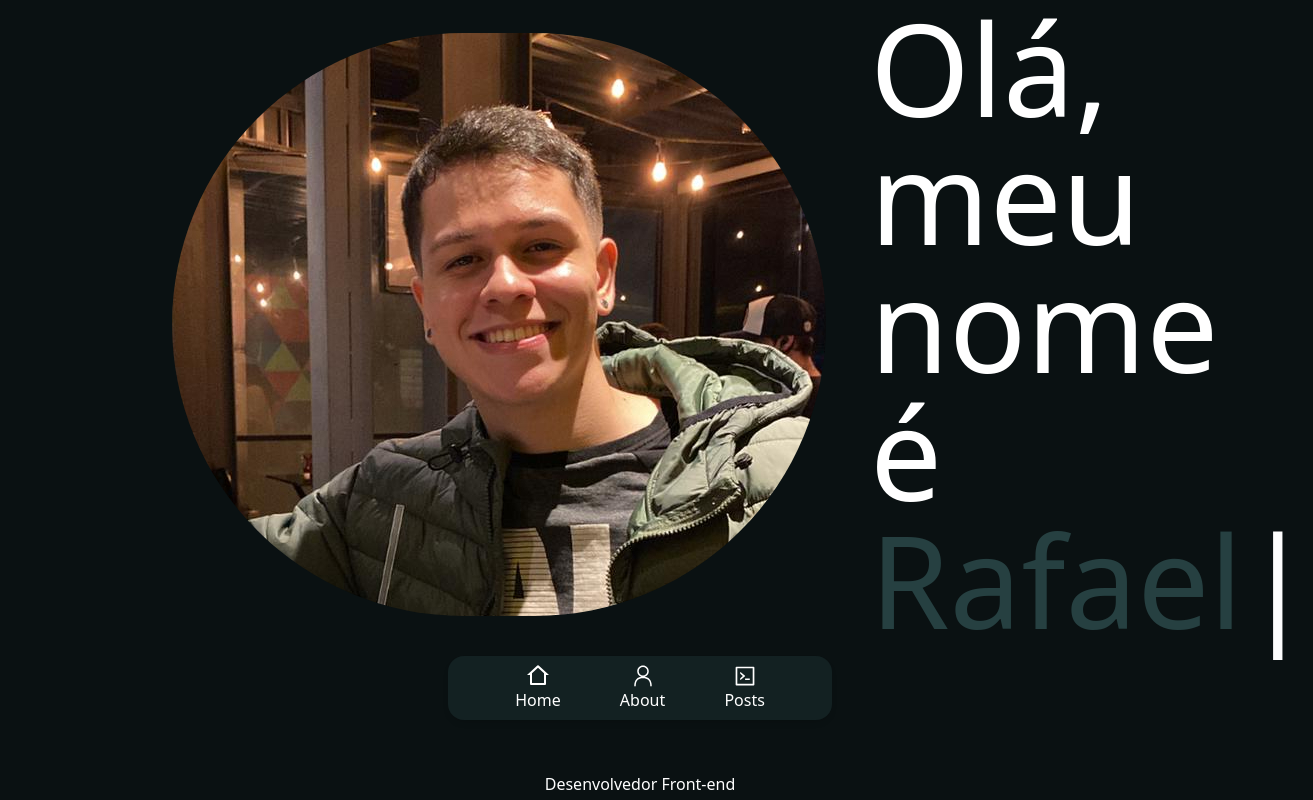
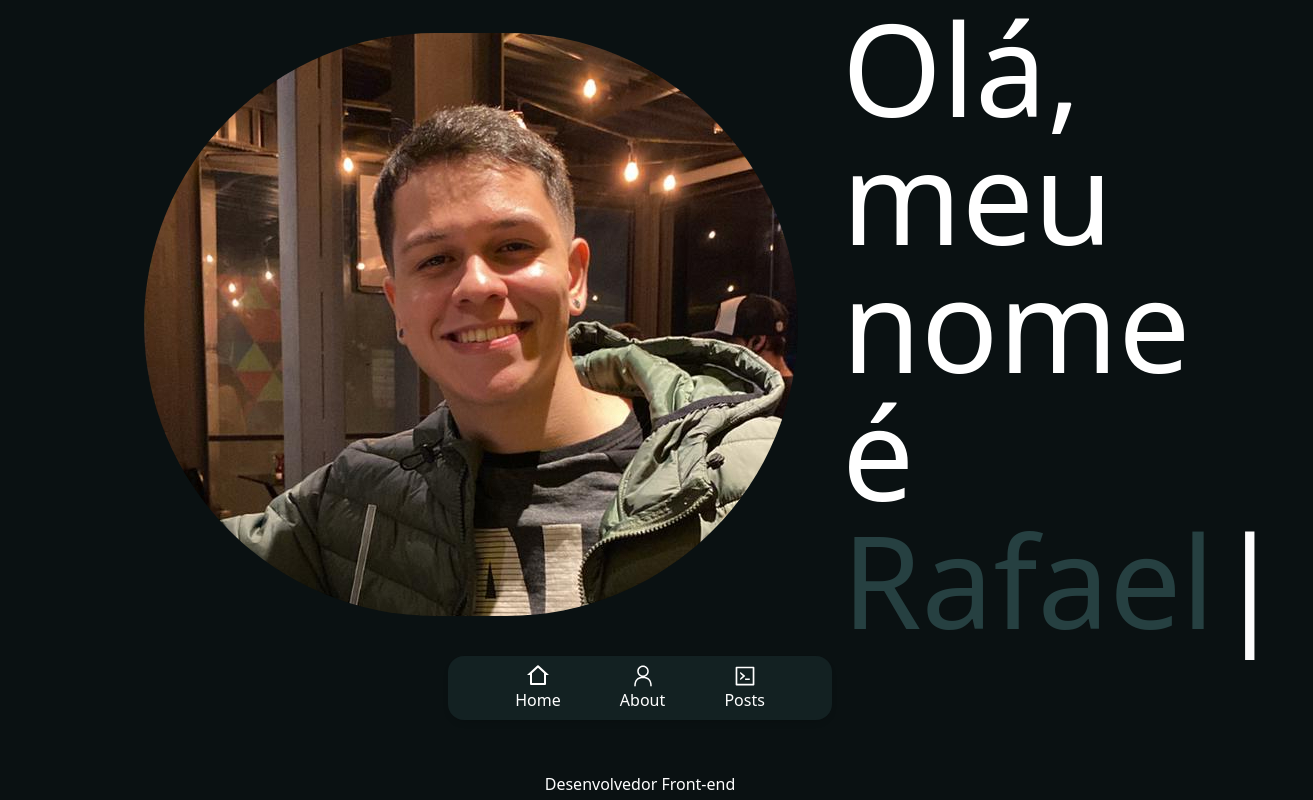
Before and after one commit to rafaelnunes22/my-site, a Next.js app: page / in a window 1280 px wide. Shown: the whole page, 1313 px wide, since content can reach past the window. Built offline with nearby package versions, Linux system fonts and the light colour scheme.

Commit message:
fix(main): adjust section width

```diff
--- a/src/styles/home.module.css
+++ b/src/styles/home.module.css
@@ -33,7 +33,7 @@
     @apply gap-32 justify-center;
 
     & .section {
-      @apply flex-row w-[1024px];
+      @apply flex-row w-[1080px];
 
       & .h1 {
         @apply text-9xl;
```
